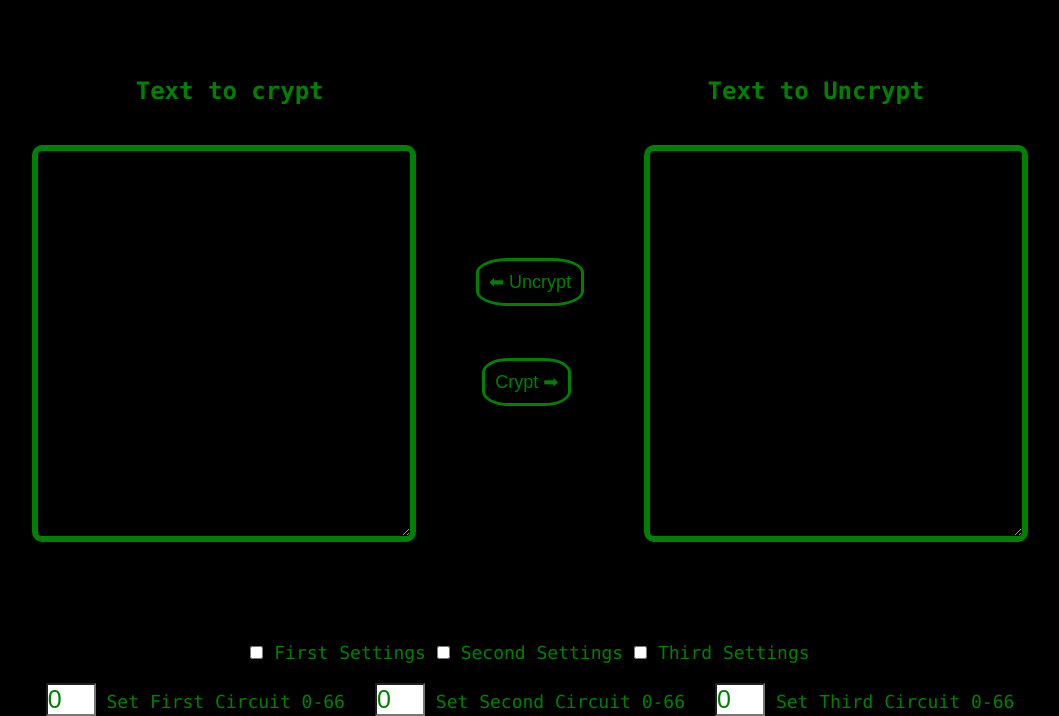
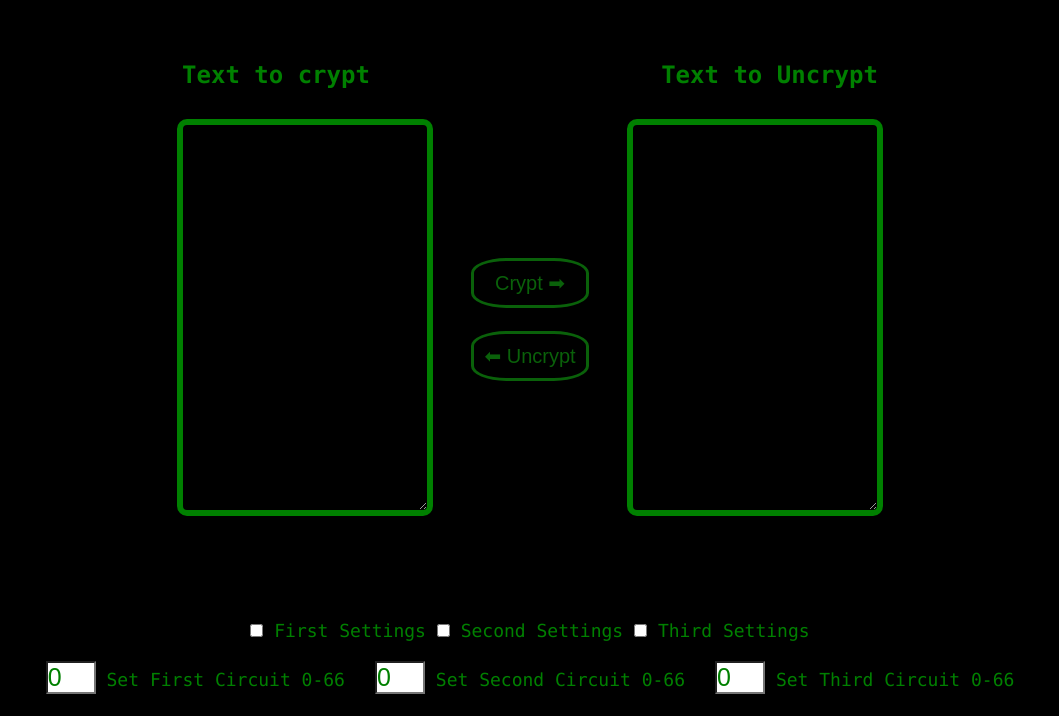
Before and after one commit to crash963/CryptingWeb, a plain HTML site: page index.html in a window 1280 px wide. Both pictures are taken after a click on the button "Crypt ➡". Shown: the part 91-807 px from the top of the page, without its empty margins (110-1169 px from the left). Drawn offline with Linux system fonts and the light colour scheme.

Commit message:
Added buttons animations and done few changes in css

```diff
--- a/index.html
+++ b/index.html
@@ -14,13 +14,13 @@
         <h2 class="uncryptTitle">Text to Uncrypt</h3>
     </div>
     <div class="crypting">
-      <textarea cols="50" rows="15" class="textToCrypt"></textarea>
+      <div class="cryptSection"><textarea cols="50" rows="15" class="textToCrypt"></textarea></div>
 
       <div class="buttons">
         <button class="cryptButton">Crypt ➡</button>
         <button class="uncryptButton">⬅ Uncrypt</button>
       </div>
-      <textarea cols="50" rows="15" class="textToUncrypt"></textarea>
+      <div class="uncryptSection"><textarea cols="50" rows="15" class="textToUncrypt"></textarea></div>
     </div>
     <div class="settings">
       <form>
--- a/script.js
+++ b/script.js
@@ -1,5 +1,4 @@
 "use strict";
-//testing github
 const uncryptButton = document.querySelector(".uncryptButton");
 const cryptButton = document.querySelector(".cryptButton");
 const textToCrypt = document.querySelector(".textToCrypt");
@@ -141,4 +140,33 @@ uncryptButton.addEventListener("click", function (e) {
   }
   textToCrypt.value = uncryptedText;
 });
-// 50 6 6 secondSettings
+
+cryptButton.addEventListener("mouseover", function () {
+  cryptButton.classList.toggle("btnHovered");
+});
+
+cryptButton.addEventListener("mouseout", function () {
+  cryptButton.classList.toggle("btnHovered");
+});
+
+uncryptButton.addEventListener("mouseover", function () {
+  uncryptButton.classList.toggle("btnHovered");
+});
+
+uncryptButton.addEventListener("mouseout", function () {
+  uncryptButton.classList.toggle("btnHovered");
+});
+
+cryptButton.addEventListener("click", function () {
+  cryptButton.classList.toggle("btnClicked");
+  setTimeout(function () {
+    cryptButton.classList.toggle("btnClicked");
+  }, 100);
+});
+
+uncryptButton.addEventListener("click", function () {
+  uncryptButton.classList.toggle("btnClicked");
+  setTimeout(function () {
+    uncryptButton.classList.toggle("btnClicked");
+  }, 100);
+});
--- a/style.css
+++ b/style.css
@@ -12,6 +12,7 @@ body {
 .topH1 {
   text-align: center;
   margin-top: 50px;
+  margin-bottom: 5%;
 }
 
 .crypting {
@@ -32,47 +33,66 @@ textarea {
 }
 
 .textToCrypt {
-  margin-right: 60px;
+  width: 100%;
+  position: relative;
 }
 
 .textToUncrypt {
-  margin-left: 60px;
+  width: 100%;
 }
 
-.buttons {
-  padding-top: 100px;
+.uncryptSection {
+  margin-top: 0%;
+  width: 20%;
+}
 
-  margin-top: 1%;
-  margin-bottom: 8%;
+.cryptSection {
+  margin-top: 0%;
+  width: 20%;
 }
 
 button {
-  font-size: 18px;
+  font-size: 20px;
   background-color: black;
   border-style: solid;
-  border-color: green;
+  border-color: rgb(10, 97, 10);
   border-width: 3px;
-  color: green;
+  color: rgb(10, 97, 10);
   padding: 10px;
   border-radius: 30%;
 }
 
+.buttons {
+  display: grid;
+  height: 20%;
+  margin: auto 3%;
+}
+
 .cryptButton {
-  position: absolute;
-  margin-top: 100px;
-  margin-left: 0.5%;
-  margin-bottom: 30px;
+  margin-bottom: 10%;
+}
+
+.uncryptButton {
+  margin-top: 10%;
+}
+
+.btnHovered {
+  border-color: lime;
+  color: lime;
+}
+
+.btnClicked {
+  color: white;
+  border-color: white;
 }
 
 .cryptTitles {
-  margin-top: 80px;
-  margin-bottom: 40px;
-  display: flex;
-  justify-content: center;
+  text-align: center;
 }
 
-.cryptTitle {
-  margin-right: 30%;
+h2 {
+  display: inline;
+  margin: 0 11%;
 }
 
 .settings {
```
